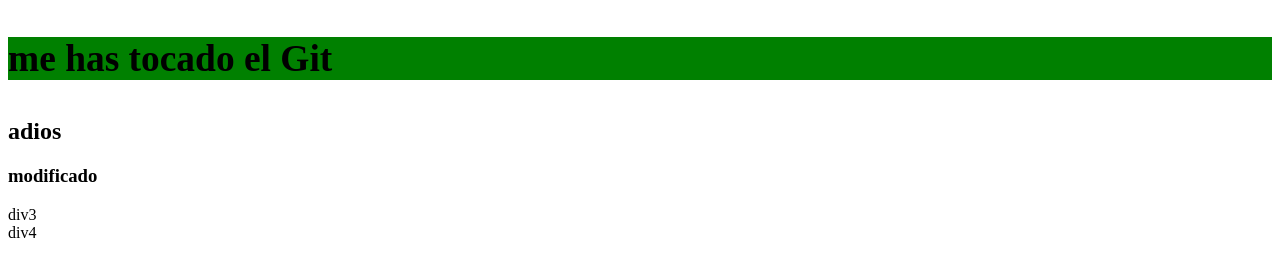
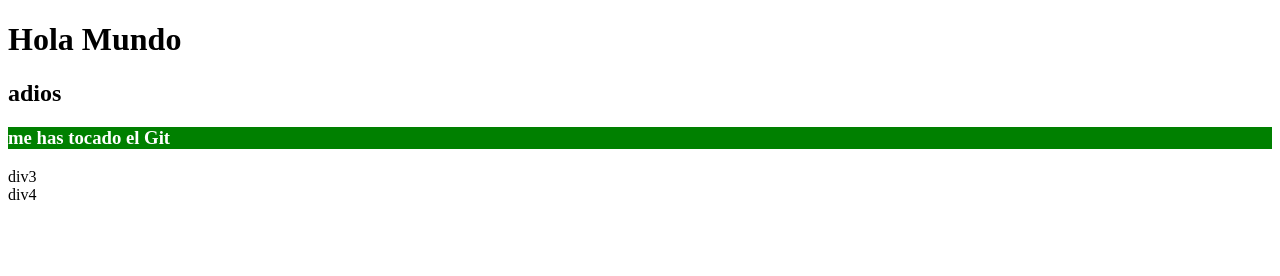
Before and after one commit to JoseLuisDelgadoRodriguez/DOM, a plain HTML site: page index.html in a window 1280 px wide. Both pictures are taken after a click on the element "modificado". Drawn offline with Linux system fonts and the light colour scheme.

Commit message:
clase p2 18 12 2024

```diff
--- a/index.html
+++ b/index.html
@@ -23,10 +23,21 @@
         document.getElementById("miid").innerHTML = "<h3>modificado</h3>";
         document.body.children[1].innerHTML = "<h2>adios</h2>";
         //  document.body.children
+        console.log("backgroundcolor:");
+        let objetCSS = getComputedStyle(document.getElementById("miid"));
+
+        console.log(objetCSS.getPropertyValue("background-color"));
+        console.log(objetCSS.getPropertyValue("miid").style);
+
         document.getElementById("miid").onclick = function(){
-            document.getElementById("mih1").innerHTML = "<h3>me has tocado el Git</h3>";
-             document.getElementById("mih1").style.backgroundColor = "green"
-        };
+            document.getElementById("miid").innerHTML = "<h3>me has tocado el Git</h3>";
+            document.getElementById("miid").style.backgroundColor = "green"
+            document.getElementById("miid").style.color = "white";
+
+            console.log("backgroundcolor:");
+            console.log(objetCSS.getPropertyValue("mibackground-color"));
+            console.log(document.getElementById("miid").style);
+        }
         let misdiv1 = document.getElementsByTagName("div");
         let misdiv2 = document.querySelectorAll("div");
         console.log(misdiv1.length);
```
